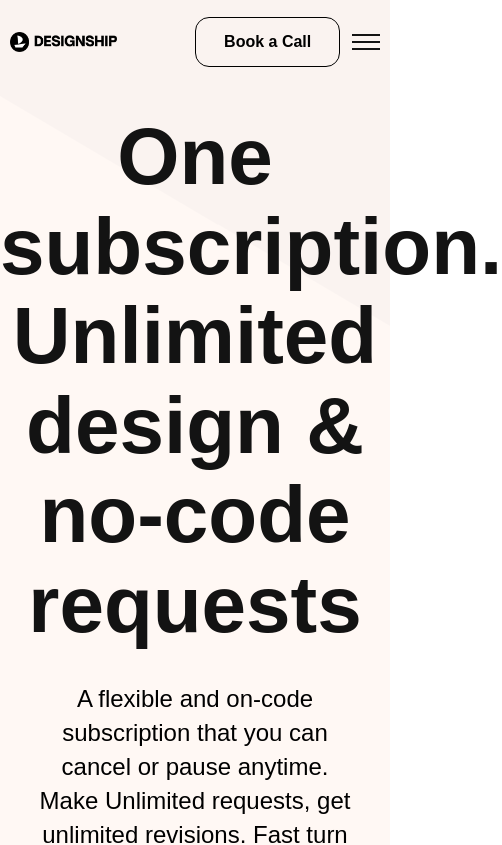
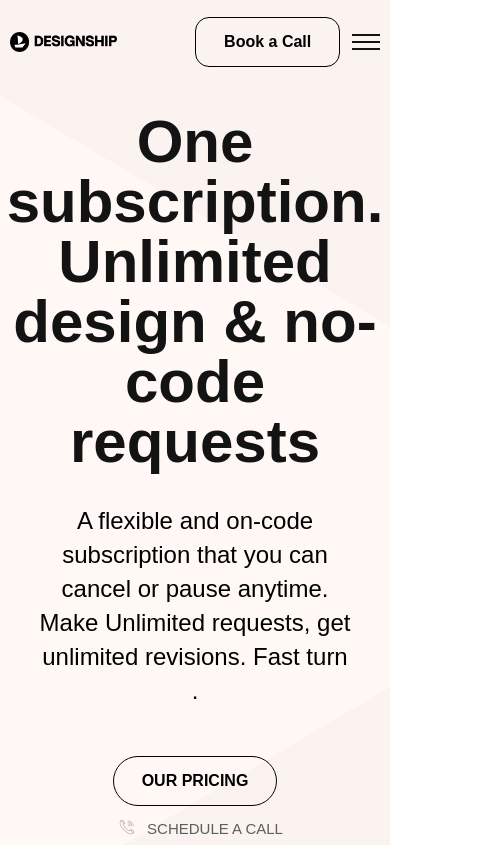
Before and after one commit to faheem303/designship, a React (Create React App) app: page / in a window 390 px wide. Shown: the top 845 px of the page, 502 px wide, since content can reach past the window. Built offline with nearby package versions, Linux system fonts and the light colour scheme; a web font is replaced by a local one.

Commit message:
ui chnages

```diff
--- a/src/Component/Scrollanim.jsx
+++ b/src/Component/Scrollanim.jsx
@@ -44,7 +44,7 @@ const ScrollAni = () => {
   }, []);
 
   return (
-    <div className='space-y-8 2xl:py-12 xl:py-12 lg:py-12 md:py-12 sm:py-6 py-4 wrapper relative 2xl:h-[1300px] xl:h-[1100px] lg:h-[852px] md:h-[72vh] sm:h-[52vh]  h-[310px] overflow-hidden' ref={wrapperRef}>
+    <div className='2xl:space-y-8 xl:space-y-8 lg:space-y-8 mg:space-y-8 sm:space-y-8 space-y-0 2xl:py-12 xl:py-12 lg:py-12 md:py-12 sm:py-6 py-4 wrapper relative 2xl:h-[1300px] xl:h-[1100px] lg:h-[852px] md:h-[72vh] sm:h-[52vh]  h-[310px] overflow-hidden' ref={wrapperRef}>
       <div className='flex items-end gap-6 pt-8 row-one 2xl:w-[130%] xl:w-[130%] lg:w-[120%] md:w-[115%] sm:w-[110%] w-[106%]  absolute 2xl:left-[-150px] xl:left-[-150px] lg:left-[-90px] md:left-[-60px] sm:left-[-27px] left-[-8px]' ref={rowOneRef} >
         <div className='2xl:h-[300px] xl:h-[300px] lg:h-[300px] md:h-[auto] sm:h-[auto] h-[auto] w-[600px] flex items-end'><img className='rounded-[20px] overflow w-[100%]' src={img1} alt="" /></div>
         <div className=' w-[1000px]  flex items-end'><img className='rounded-[20px] w-[100%]' src={img2} alt="" /></div>
--- a/src/Home/Herosection.jsx
+++ b/src/Home/Herosection.jsx
@@ -9,7 +9,7 @@ function HeroSection() {
             <div className="hero-bg-img">
                 <div className="container mx-auto  py-4 2xl:py-[100px] xl:py-[100px] lg:py-[100px] md:py-[100px] sm:py-6">
                     <div className="text-center space-y-8">
-                        <h2 className="text-[80px] leading-[112%] font-[700] text-center  text-[#131313]">One subscription. Unlimited <br />
+                        <h2 className=" 2xl:text-[80px] xl:text-[80px] lg:text-[80px] md:text-[80px] sm:text-[80px] text-[60px] 2xl:leading-[112%] xl:leading-[112%] lg:leading-[112%] md:leading-[112%] sm:leading-[112%] leading-[100%] font-[700] text-center  text-[#131313]">One subscription. Unlimited <br />
                             design & no-code requests</h2>
                         <h4 className="w-[80%] m-auto text-[24px] leading-[34px]">A flexible and on-code subscription that you can cancel or pause anytime. <br /> Make Unlimited requests, get unlimited revisions. Fast turn
                         .</h4>
```
